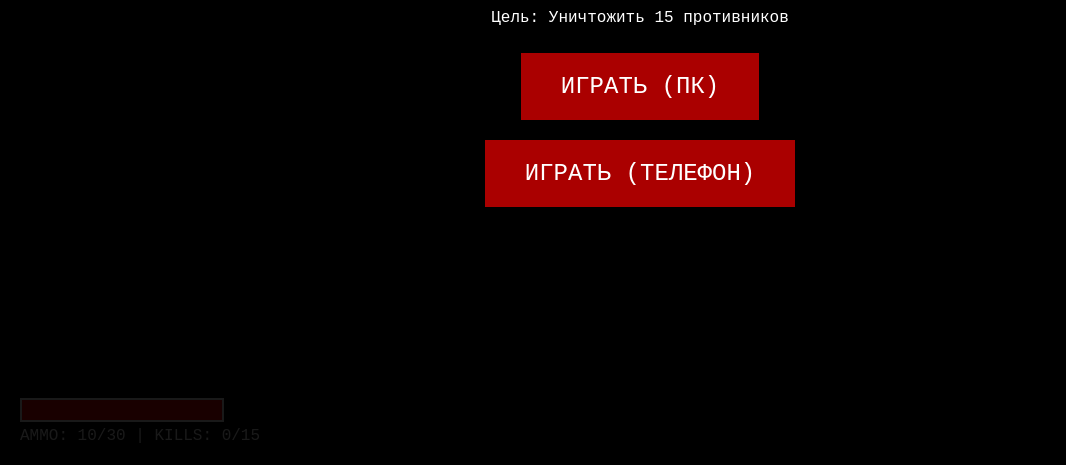
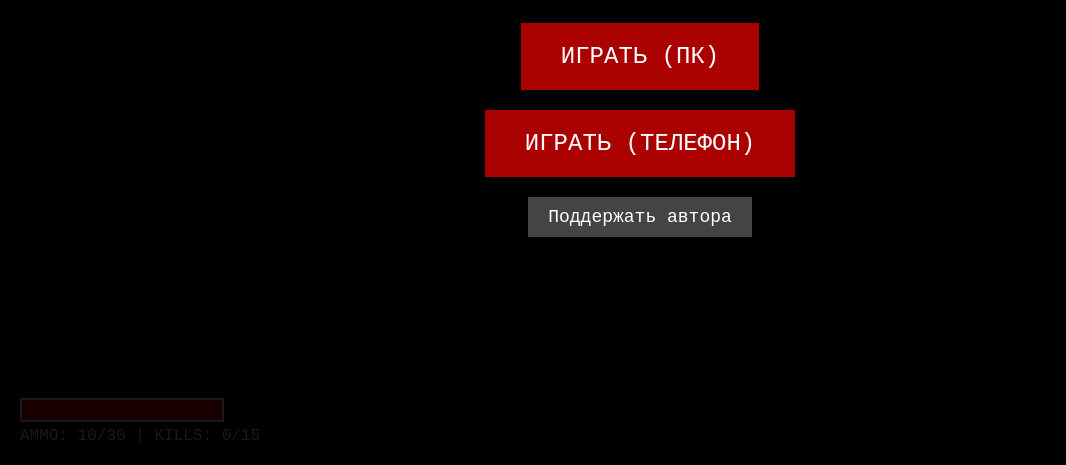
Before and after one commit to ArtemMayorov1/AntiFurry, a plain HTML site: page index.html in a window 1280 px wide. Shown: the part 335-800 px from the top of the page, without its empty margins (0-1066 px from the left). Drawn offline with Linux system fonts and the light colour scheme.

Commit message:
Update index.html

```diff
--- a/index.html
+++ b/index.html
@@ -17,6 +17,11 @@
             margin: 10px; font-size: 24px; cursor: pointer; font-family: inherit; transition: 0.3s;
         }
         .btn:hover { background: #f00; }
+
+        .btn-support {
+            background: #444; font-size: 18px; padding: 10px 20px;
+        }
+        .btn-support:hover { background: #666; }
 
         #ui {
             position: absolute; bottom: 20px; left: 20px;
@@ -58,6 +63,7 @@
         <p>Цель: Уничтожить 15 противников</p>
         <button class="btn" onclick="startGame('pc')">ИГРАТЬ (ПК)</button>
         <button class="btn" onclick="startGame('mobile')">ИГРАТЬ (ТЕЛЕФОН)</button>
+        <button class="btn btn-support" onclick="window.open('https://www.donationalerts.com/r/karton820', '_blank')">Поддержать автора</button>
     </div>
 
     <div id="joystick-container"><div id="joystick-stick"></div></div>
```
